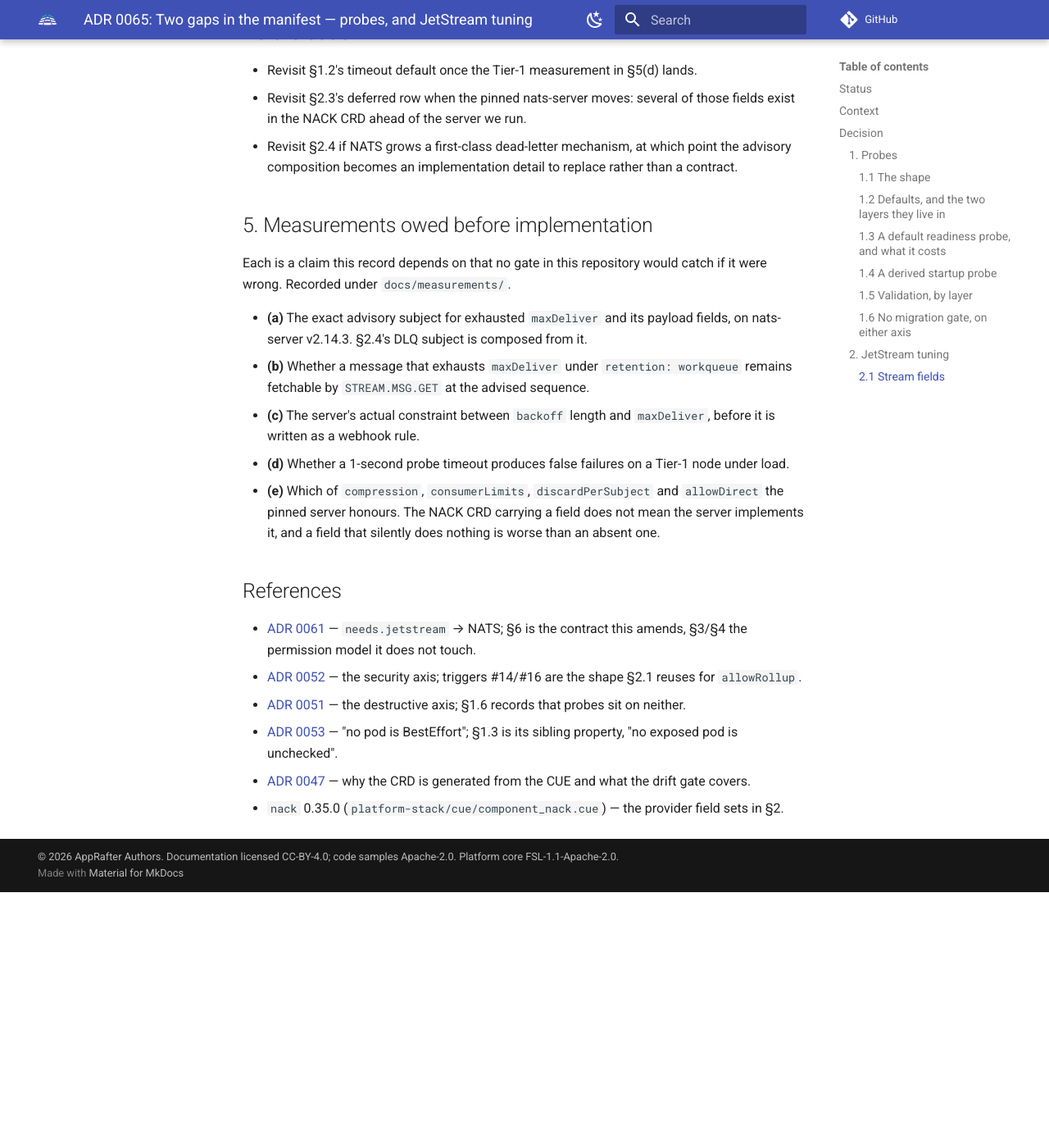
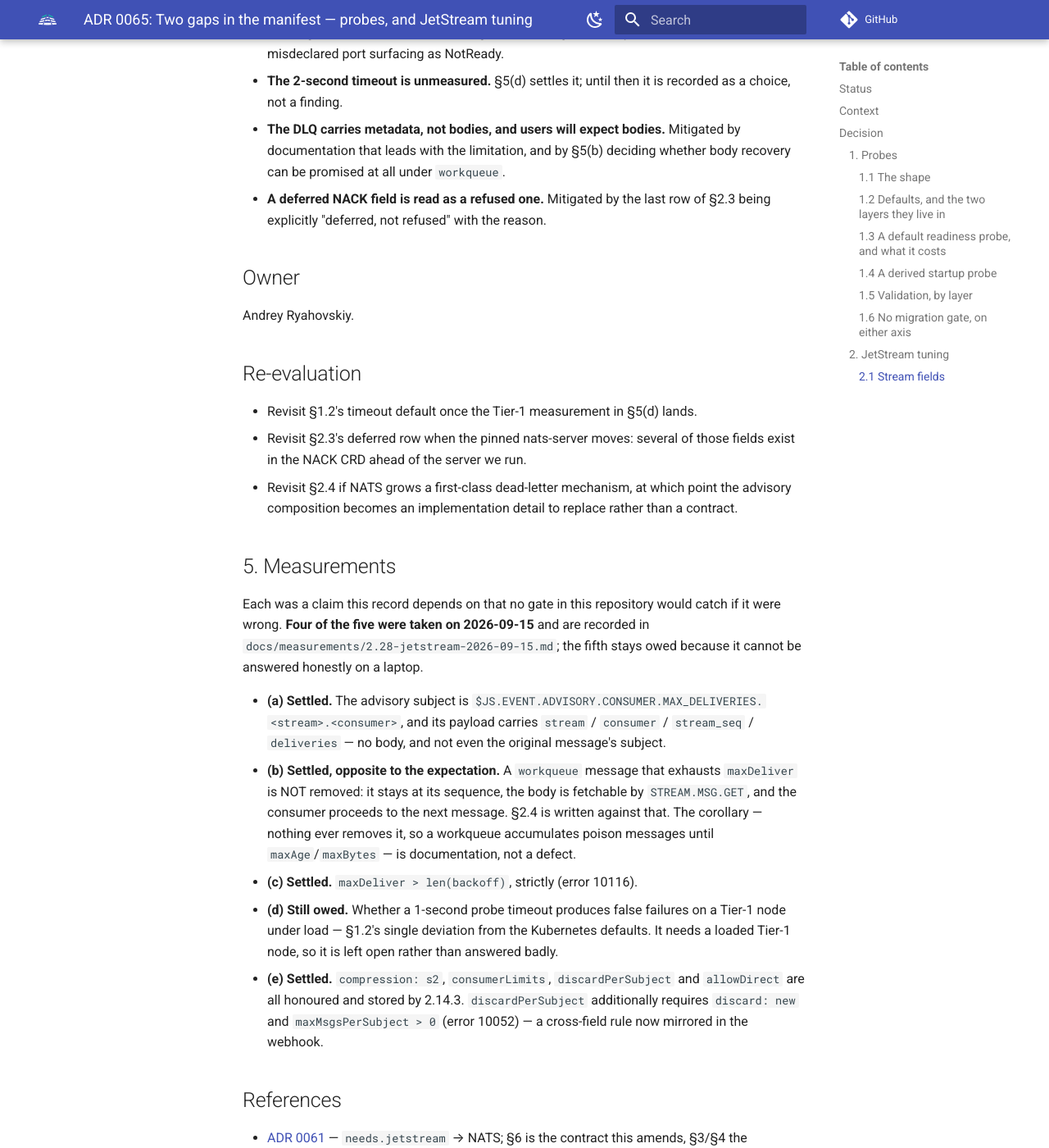
Before and after one commit to AppRafter/apprafter, an MkDocs documentation site: the page built from docs/adr/0065-probes-and-jetstream-tuning.md, in a window 1280 px wide and 1400 px high, scrolled down 8548 px. Shown: the whole window at 82% size. Built offline with MkDocs 1.6.1 and Material for MkDocs 9.7.7, drawn with Linux system fonts in a browser that asks for light colours; comment, search, counter and statistics services are not loaded; before the commit the page ends 9671 px from its top, so only the background shows below that; some of the changed text lies outside the part shown.

Commit message:
docs(measurements): the 2.28 JetStream facts, on the pinned 2.14.3
Four of ADR 0065's five owed measurements, taken rather than assumed.

(b) came back OPPOSITE to the expectation it was taken to check: a workqueue
message that exhausts maxDeliver is not removed. It stays at its sequence,
STREAM.MSG.GET returns the body, and the consumer proceeds to the next
message rather than blocking. So the DLQ contract is 'metadata in the DLQ,
body one fetch away', not 'metadata only, body possibly gone' — and the
corollary, that nothing ever removes such a message until maxAge or maxBytes
evicts it, is documentation rather than a defect.

(c) tightened a rule the ADR had stated loosely: maxDeliver > len(backoff) is
STRICTLY greater (10116), where 'bounded by' would have admitted the equal
case the server refuses. (e) found a second server-side cross-field rule to
mirror: discardPerSubject needs discard:new AND maxMsgsPerSubject > 0 (10052).

An earlier run of (e) collided every stream on one subject and read 'subjects
overlap' as a rejection of the knob under test; the recorded run gives each
its own subject, and that mistake is written down next to the result.

(d) — the Tier-1 probe-timeout question — stays owed rather than answered
badly on a laptop.

Co-Authored-By: Claude Opus 5 (1M context) <noreply@anthropic.com>
Claude-Session: https://claude.ai/code/session_01LMR6YWzt8LKr5SoojhthzH

```diff
--- a/docs/adr/0065-probes-and-jetstream-tuning.md
+++ b/docs/adr/0065-probes-and-jetstream-tuning.md
@@ -13,10 +13,13 @@ list or deny vector.
 
 The provider field sets quoted in §2 were read out of the pinned `nack`
 0.35.0 chart's CRDs (`jetstream.nats.io/v1beta2`) on 2026-09-15, not
-recalled. The facts §2.4 depends on are **owed measurements**, listed in §5,
-and are to be taken on nats-server v2.14.3 — the image
+recalled. The server-behaviour facts §2 depends on were **measured** the same
+day on nats-server v2.14.3 — the image
 `platform-stack/cue/component_nats.cue` pins deliberately below its own
-chart's default.
+chart's default — and are recorded in
+`docs/measurements/2.28-jetstream-2026-09-15.md`. §5 lists what each one
+settled, including the one that came back opposite to the expectation, and
+the single measurement still owed.
 
 ## Context
 
@@ -218,8 +221,15 @@ neighbour's subjects it deletes a neighbour's data, and is ADR 0052 trigger
 Cross-field rules, webhook-enforced: `filterSubject` and `filterSubjects`
 are mutually exclusive; `optStartSeq` requires `deliverPolicy:
 by_start_sequence` and `optStartTime` requires `by_start_time`, either one
-under any other policy being rejected rather than ignored; and `backoff`'s
-length is bounded by `maxDeliver` per §5(c).
+under any other policy being rejected rather than ignored; and
+**`maxDeliver > len(backoff)`, strictly** — measured, error 10116 `max
+deliver is required to be > length of backoff values`. An earlier draft of
+this paragraph said only that the length was "bounded by `maxDeliver`",
+which would have admitted the equal case the server refuses.
+
+`discardPerSubject` carries its own measured rule: it requires `discard:
+new` **and** `maxMsgsPerSubject > 0` (error 10052), so the webhook enforces
+both rather than letting NACK surface a server error with no field name.
 
 A filter only ever narrows what a durable sees, including on a foreign
 stream, so no filter field touches the permission model.
@@ -290,9 +300,18 @@ its own it may subscribe to. The application never subscribes to the
 advisory subject directly, and could not.
 
 Recovering the original body is `$JS.API.STREAM.MSG.GET` by `stream_seq`,
-already granted, **if the message is still in the stream**. Under
-`retention: workqueue` it may not be — §5(b) settles it, and the answer
-becomes a documented limitation rather than a feature.
+already granted — **and it works, including under `retention: workqueue`**.
+That was measured rather than assumed, and it came back the opposite way
+from the expectation: a workqueue message that exhausts redelivery is *not*
+removed. It stays at its sequence, the body is fetchable, and the consumer
+moves on to the next message rather than blocking behind it. So the DLQ
+contract is "metadata in the DLQ, body one fetch away", not "metadata only".
+
+The same measurement produced an operational fact that belongs in the
+documentation rather than in a surprise: because an exhausted message is
+never acknowledged, nothing removes it until `maxAge` or `maxBytes` evicts
+it. A workqueue accumulates its poison messages, and its quota has to
+tolerate that.
 
 `deadLetter` without `maxDeliver > 0` on the same entry is **rejected**:
 without a delivery ceiling the advisory never fires and the DLQ is
@@ -378,24 +397,33 @@ Andrey Ryahovskiy.
   point the advisory composition becomes an implementation detail to
   replace rather than a contract.
 
-## 5. Measurements owed before implementation
+## 5. Measurements
 
-Each is a claim this record depends on that no gate in this repository
-would catch if it were wrong. Recorded under `docs/measurements/`.
+Each was a claim this record depends on that no gate in this repository would
+catch if it were wrong. **Four of the five were taken on 2026-09-15** and are
+recorded in `docs/measurements/2.28-jetstream-2026-09-15.md`; the fifth stays
+owed because it cannot be answered honestly on a laptop.
 
-- **(a)** The exact advisory subject for exhausted `maxDeliver` and its
-  payload fields, on nats-server v2.14.3. §2.4's DLQ subject is composed
-  from it.
-- **(b)** Whether a message that exhausts `maxDeliver` under `retention:
-  workqueue` remains fetchable by `STREAM.MSG.GET` at the advised sequence.
-- **(c)** The server's actual constraint between `backoff` length and
-  `maxDeliver`, before it is written as a webhook rule.
-- **(d)** Whether a 1-second probe timeout produces false failures on a
-  Tier-1 node under load.
-- **(e)** Which of `compression`, `consumerLimits`, `discardPerSubject` and
-  `allowDirect` the pinned server honours. The NACK CRD carrying a field
-  does not mean the server implements it, and a field that silently does
-  nothing is worse than an absent one.
+- **(a) Settled.** The advisory subject is
+  `$JS.EVENT.ADVISORY.CONSUMER.MAX_DELIVERIES.<stream>.<consumer>`, and its
+  payload carries `stream` / `consumer` / `stream_seq` / `deliveries` — no
+  body, and not even the original message's subject.
+- **(b) Settled, opposite to the expectation.** A `workqueue` message that
+  exhausts `maxDeliver` is NOT removed: it stays at its sequence, the body is
+  fetchable by `STREAM.MSG.GET`, and the consumer proceeds to the next
+  message. §2.4 is written against that. The corollary — nothing ever removes
+  it, so a workqueue accumulates poison messages until `maxAge`/`maxBytes` —
+  is documentation, not a defect.
+- **(c) Settled.** `maxDeliver > len(backoff)`, strictly (error 10116).
+- **(d) Still owed.** Whether a 1-second probe timeout produces false failures
+  on a Tier-1 node under load — §1.2's single deviation from the Kubernetes
+  defaults. It needs a loaded Tier-1 node, so it is left open rather than
+  answered badly.
+- **(e) Settled.** `compression: s2`, `consumerLimits`, `discardPerSubject`
+  and `allowDirect` are all honoured and stored by 2.14.3.
+  `discardPerSubject` additionally requires `discard: new` and
+  `maxMsgsPerSubject > 0` (error 10052) — a cross-field rule now mirrored in
+  the webhook.
 
 ## References
 
```
Also changed, not shown: docs/measurements/2.28-jetstream-2026-09-15.md (added, +138 -0 lines).
